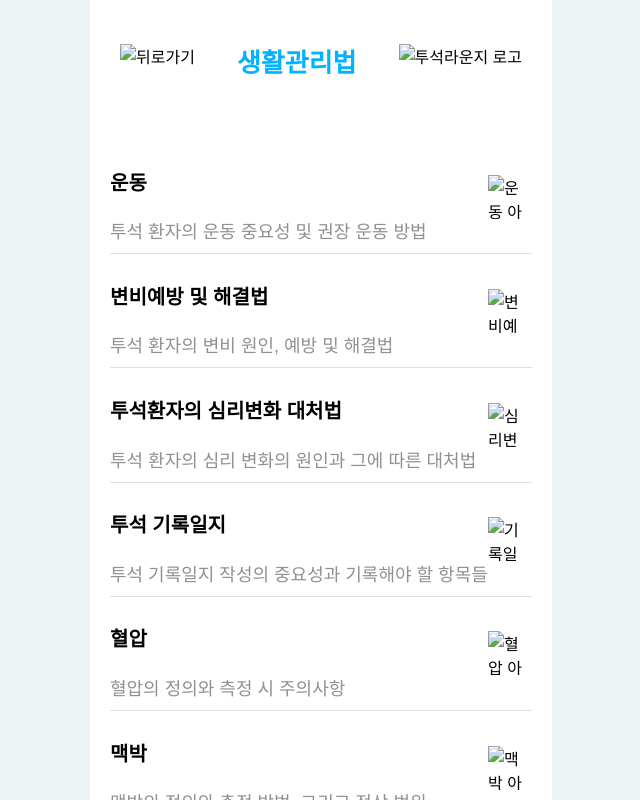
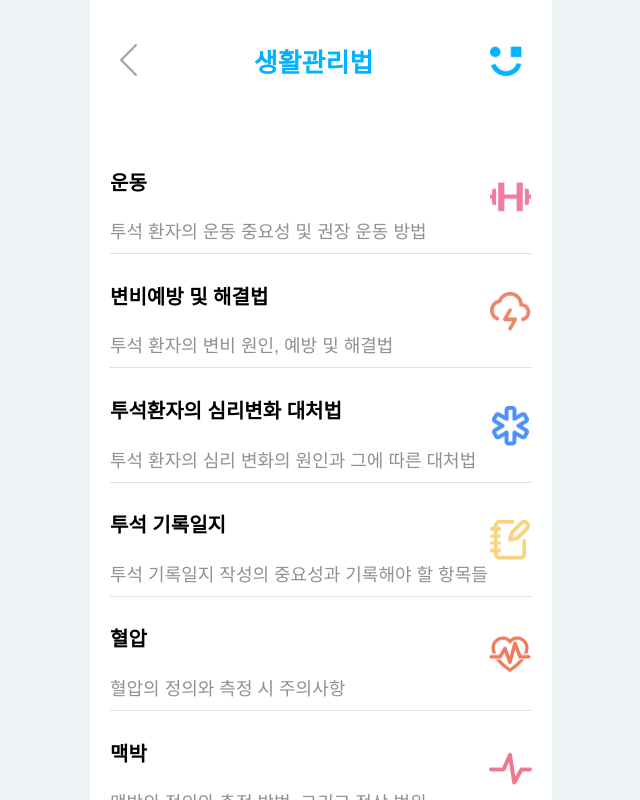
Before and after one commit to soyeonniii/lifestyle, a plain HTML site: page lifestyle.html in a window 1280 px wide. Shown: the whole page, without its empty margins (319-959 px from the left). Drawn offline with Linux system fonts and the light colour scheme.

Commit message:
lifestyle.html

```diff
--- a/lifestyle.html
+++ b/lifestyle.html
@@ -10,9 +10,9 @@
     <div class="background">
         <div class="mobile-container">
             <div class="top-bar">
-                <img src="images/back-icon.png" alt="뒤로가기" class="back-icon">
+                <img src="back-icon.png" alt="뒤로가기" class="back-icon">
                 <h1>생활관리법</h1>
-                <img src="images/lounge-logo2.png" alt="투석라운지 로고" class="lounge-logo2">
+                <img src="lounge-logo2.png" alt="투석라운지 로고" class="lounge-logo2">
             </div>
             <div class="content">
                 <div class="item">
@@ -20,56 +20,56 @@
                         <h2>운동</h2>
                         <p>투석 환자의 운동 중요성 및 권장 운동 방법</p>
                     </div>
-                    <img src="images/exercise-icon.png" alt="운동 아이콘">
+                    <img src="exercise-icon.png" alt="운동 아이콘">
                 </div>
                 <div class="item">
                     <div class="text-content">
                         <h2>변비예방 및 해결법</h2>
                         <p>투석 환자의 변비 원인, 예방 및 해결법</p>
                     </div>
-                    <img src="images/constipation-icon.png" alt="변비예방 아이콘">
+                    <img src="constipation-icon.png" alt="변비예방 아이콘">
                 </div>
                 <div class="item">
                     <div class="text-content">
                         <h2>투석환자의 심리변화 대처법</h2>
                         <p>투석 환자의 심리 변화의 원인과 그에 따른 대처법</p>
                     </div>
-                    <img src="images/psychology-icon.png" alt="심리변화 아이콘">
+                    <img src="psychology-icon.png" alt="심리변화 아이콘">
                 </div>
                 <div class="item">
                     <div class="text-content">
                         <h2>투석 기록일지</h2>
                         <p>투석 기록일지 작성의 중요성과 기록해야 할 항목들</p>
                     </div>
-                    <img src="images/record-icon.png" alt="기록일지 아이콘">
+                    <img src="record-icon.png" alt="기록일지 아이콘">
                 </div>
                 <div class="item">
                     <div class="text-content">
                         <h2>혈압</h2>
                         <p>혈압의 정의와 측정 시 주의사항</p>
                     </div>
-                    <img src="images/blood-pressure-icon.png" alt="혈압 아이콘">
+                    <img src="blood-pressure-icon.png" alt="혈압 아이콘">
                 </div>
                 <div class="item">
                     <div class="text-content">
                         <h2>맥박</h2>
                         <p>맥박의 정의와 측정 방법, 그리고 정상 범위</p>
                     </div>
-                    <img src="images/pulse-icon.png" alt="맥박 아이콘">
+                    <img src="pulse-icon.png" alt="맥박 아이콘">
                 </div>
                 <div class="item">
                     <div class="text-content">
                         <h2>체온</h2>
                         <p>투석 환자의 체온 관리와 이상 체온 시 대처 방법</p>
                     </div>
-                    <img src="images/temperature-icon.png" alt="체온 아이콘">
+                    <img src="temperature-icon.png" alt="체온 아이콘">
                 </div>
                 <div class="item">
                     <div class="text-content">
                         <h2>체중</h2>
                         <p>투석 환자의 체중 관리와 <br>건체중(Dry Weight) 측정 방법</p>
                     </div>
-                    <img src="images/weight-icon.png" alt="체중 아이콘">
+                    <img src="weight-icon.png" alt="체중 아이콘">
                 </div>
             </div>
         </div>
```
